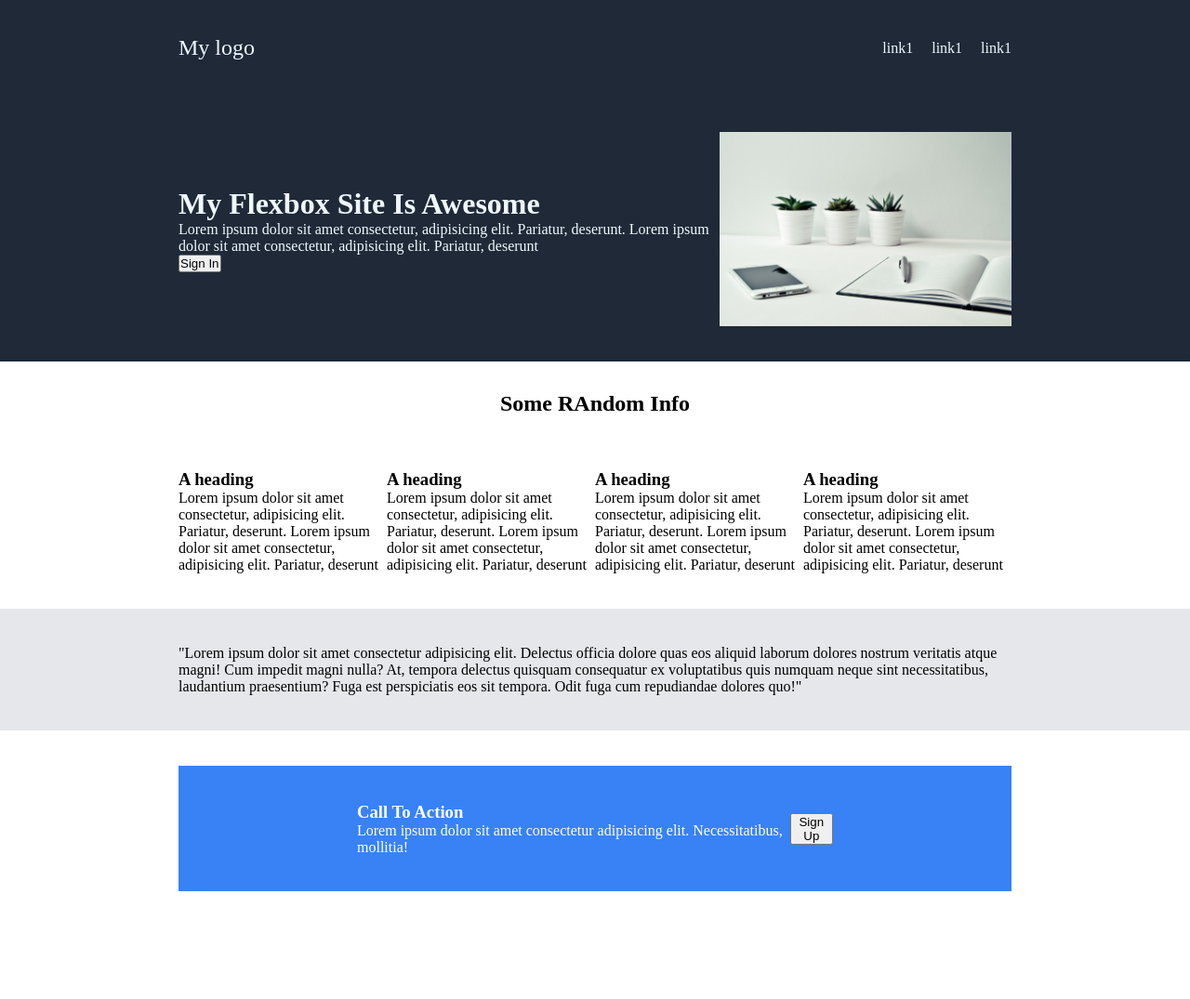
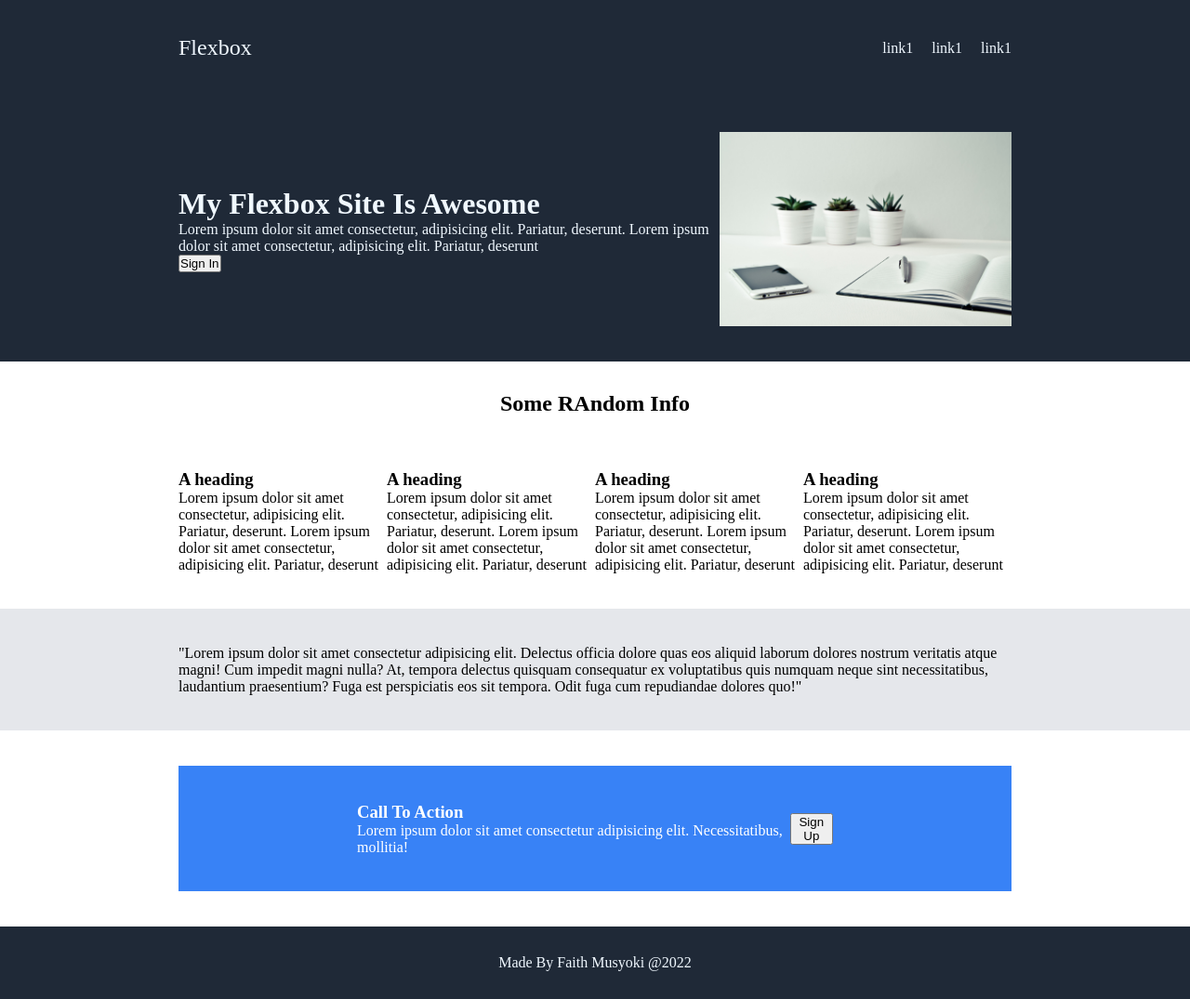
Before and after one commit to MwikaliMusyoki/odin-landingpage, a plain HTML site: page index.html in a window 1280 px wide. Shown: the whole page at 93% size. Before the commit the page ends 997 px from the top, so only its background shows below. Drawn offline with Linux system fonts and the light colour scheme.

Commit message:
add footer in index.html and styles in stles.css

```diff
--- a/index.html
+++ b/index.html
@@ -5,12 +5,12 @@
     <meta http-equiv="X-UA-Compatible" content="IE=edge">
     <meta name="viewport" content="width=device-width, initial-scale=1.0">
     <link rel="stylesheet" href="styles.css">
-    <title>Landing Page</title>
+    <title>Flexbox Landing Page</title>
 </head>
 <body>
     <nav class="nav">
         <div class="container">
-            <div class="logo">My logo</div>
+            <div class="logo">Flexbox</div>
             <ul class="navlinks">
                 <li><a href="">link1</a></li>
                 <li><a href="">link1</a></li>
@@ -111,9 +111,12 @@
             <div class="actionbtn">
                 <button class="btn">Sign Up</button>
             </div>
-
         </div>
-
     </section>
+    <footer class="footer">
+        <p>
+            Made By Faith Musyoki @2022
+        </p>
+    </footer>
 </body>
 </html>
--- a/styles.css
+++ b/styles.css
@@ -102,3 +102,10 @@ nav ul li{
     margin-top: 3%;
     margin-bottom: 3%;
 }
+.footer{
+    text-align: center;
+    background-color: #1F2937;
+    color: aliceblue;
+    padding-top: 30px;
+    padding-bottom: 30px;
+}
```
